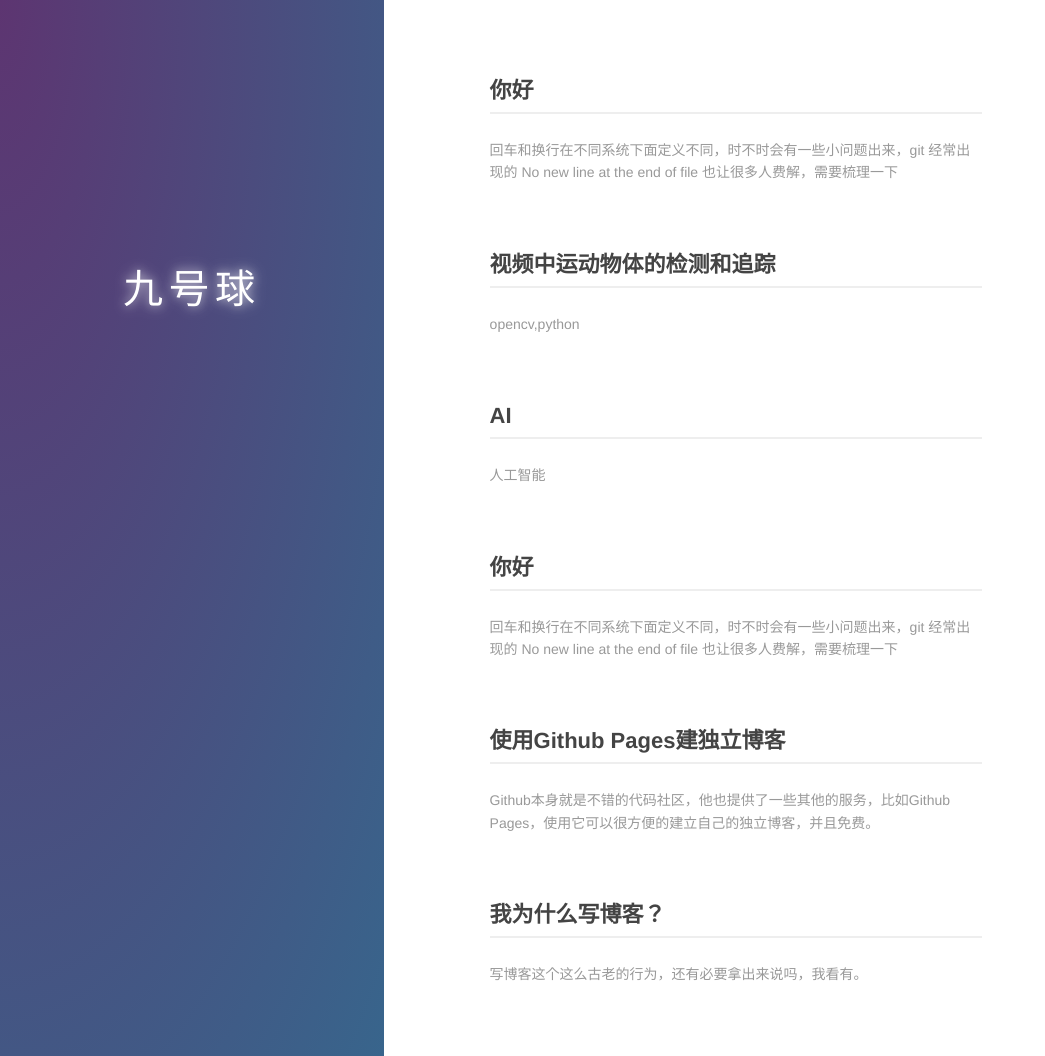
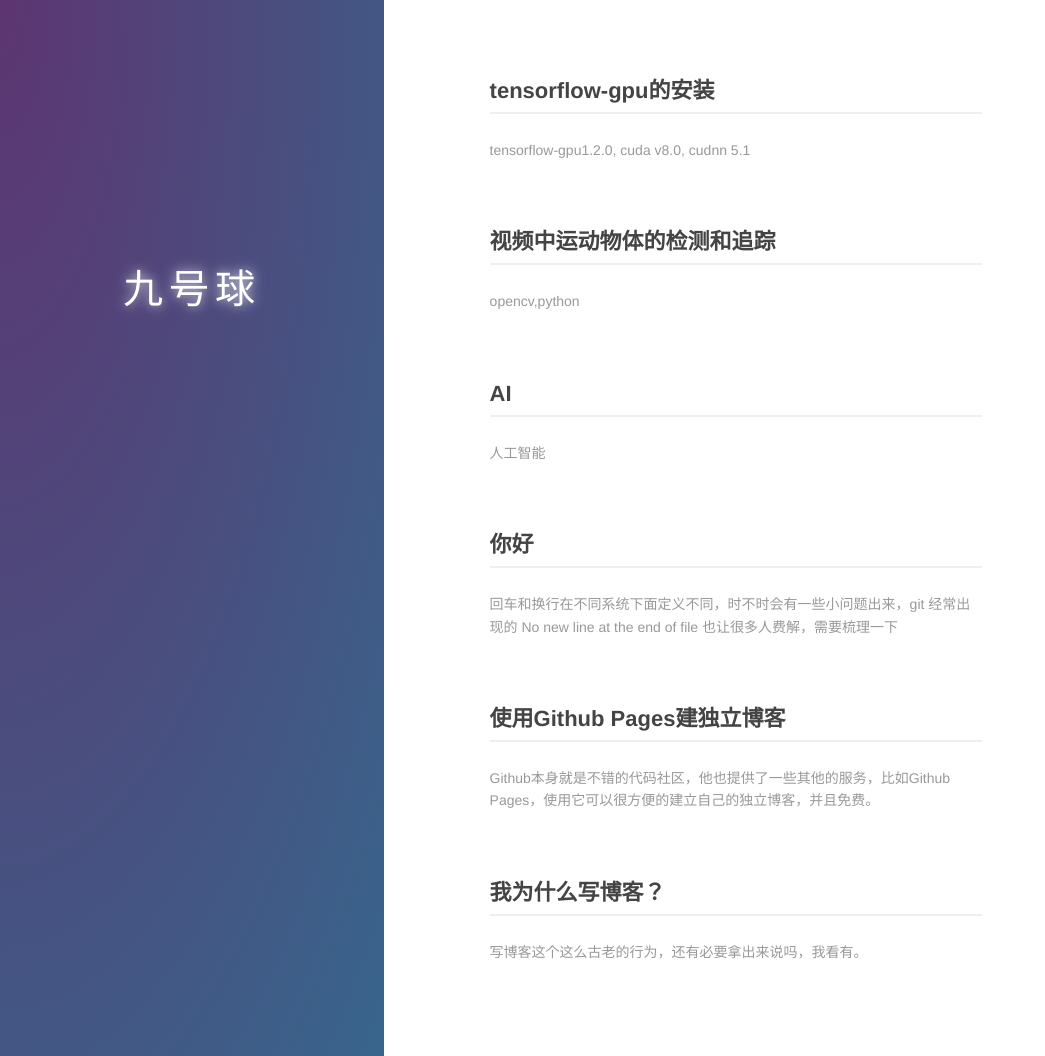
Before and after one commit to NineBall9/NineBall9.github.io, a Jekyll site: the page built from index.md, in a window 1280 px wide and 1056 px high. Shown: the whole window, without its empty margins (0-1045 px from the left). Built offline with Jekyll 4.4.1, drawn with Linux system fonts in a browser that asks for light colours.

Commit message:
Update 2017-10-29-tensorflow-gpu-install.md

```diff
--- a/_posts/2017-10-29-tensorflow-gpu-install.md
+++ b/_posts/2017-10-29-tensorflow-gpu-install.md
@@ -1,7 +1,7 @@
 ---
 layout: post
-title: 你好
-description: 回车和换行在不同系统下面定义不同，时不时会有一些小问题出来，git 经常出现的 No new line at the end of file 也让很多人费解，需要梳理一下
+title: tensorflow-gpu的安装
+description: tensorflow-gpu1.2.0, cuda v8.0, cudnn 5.1
 category: blog
 ---
 
```
